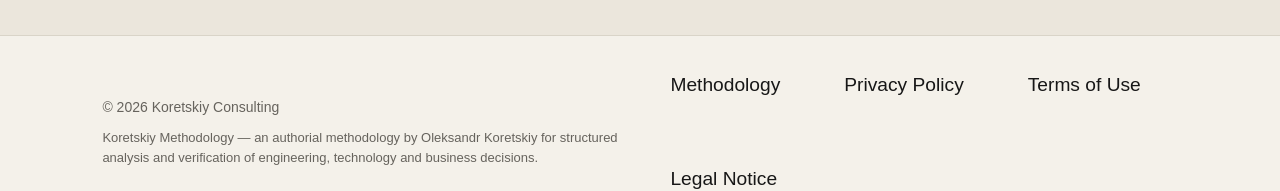
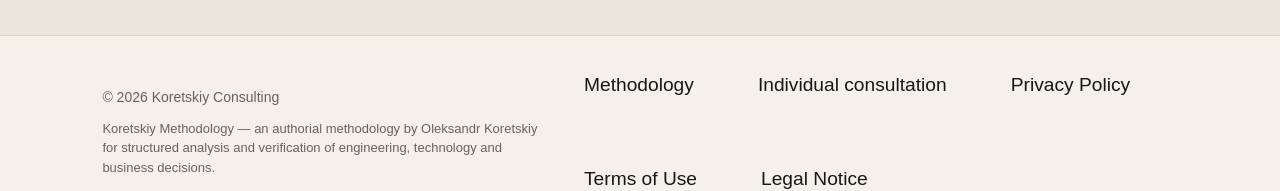
Before and after one commit to oikua66/damp-diagnostics, a Next.js app: page /en in a window 1280 px wide. Shown: the part 4845-5036 px from the top of the page. Built offline with nearby package versions, Linux system fonts and the light colour scheme; no server answers.

Commit message:
Add permanent CheckOpp consultation footer link

```diff
--- a/app/components/LegalFooter.tsx
+++ b/app/components/LegalFooter.tsx
@@ -9,6 +9,7 @@ const copy = {
   en: {
     attribution: 'Koretskiy Methodology — an authorial methodology by Oleksandr Koretskiy for structured analysis and verification of engineering, technology and business decisions.',
     methodology: 'Methodology',
+    consultation: 'Individual consultation',
     privacy: 'Privacy Policy',
     terms: 'Terms of Use',
     legal: 'Legal Notice',
@@ -16,6 +17,7 @@ const copy = {
   ru: {
     attribution: 'Koretskiy Methodology — авторская методология Александра Корецкого для структурированного анализа и проверки инженерных, технологических и бизнес-решений.',
     methodology: 'Методология',
+    consultation: 'Индивидуальная консультация',
     privacy: 'Политика конфиденциальности',
     terms: 'Условия использования',
     legal: 'Правовая информация',
@@ -23,6 +25,7 @@ const copy = {
   uk: {
     attribution: 'Koretskiy Methodology — авторська методологія Олександра Корецького для структурованого аналізу та перевірки інженерних, технологічних і бізнес-рішень.',
     methodology: 'Методологія',
+    consultation: 'Індивідуальна консультація',
     privacy: 'Політика конфіденційності',
     terms: 'Умови використання',
     legal: 'Правова інформація',
@@ -30,6 +33,7 @@ const copy = {
   sr: {
     attribution: 'Koretskiy Methodology — autorska metodologija Oleksandra Koretskiy-a za strukturisanu analizu i proveru inženjerskih, tehnoloških i poslovnih odluka.',
     methodology: 'Metodologija',
+    consultation: 'Individualna konsultacija',
     privacy: 'Politika privatnosti',
     terms: 'Uslovi korišćenja',
     legal: 'Pravne informacije',
@@ -50,6 +54,7 @@ export default function LegalFooter() {
       </div>
       <div className="legal-footer-links">
         <a href={`/${lang}/methodology`}>{t.methodology}</a>
+        <a href="https://checkopp.com/individual-consultation">{t.consultation}</a>
         <a href={`/${lang}/privacy-policy`}>{t.privacy}</a>
         <a href={`/${lang}/terms-of-use`}>{t.terms}</a>
         <a href={`/${lang}/legal-notice`}>{t.legal}</a>
```
